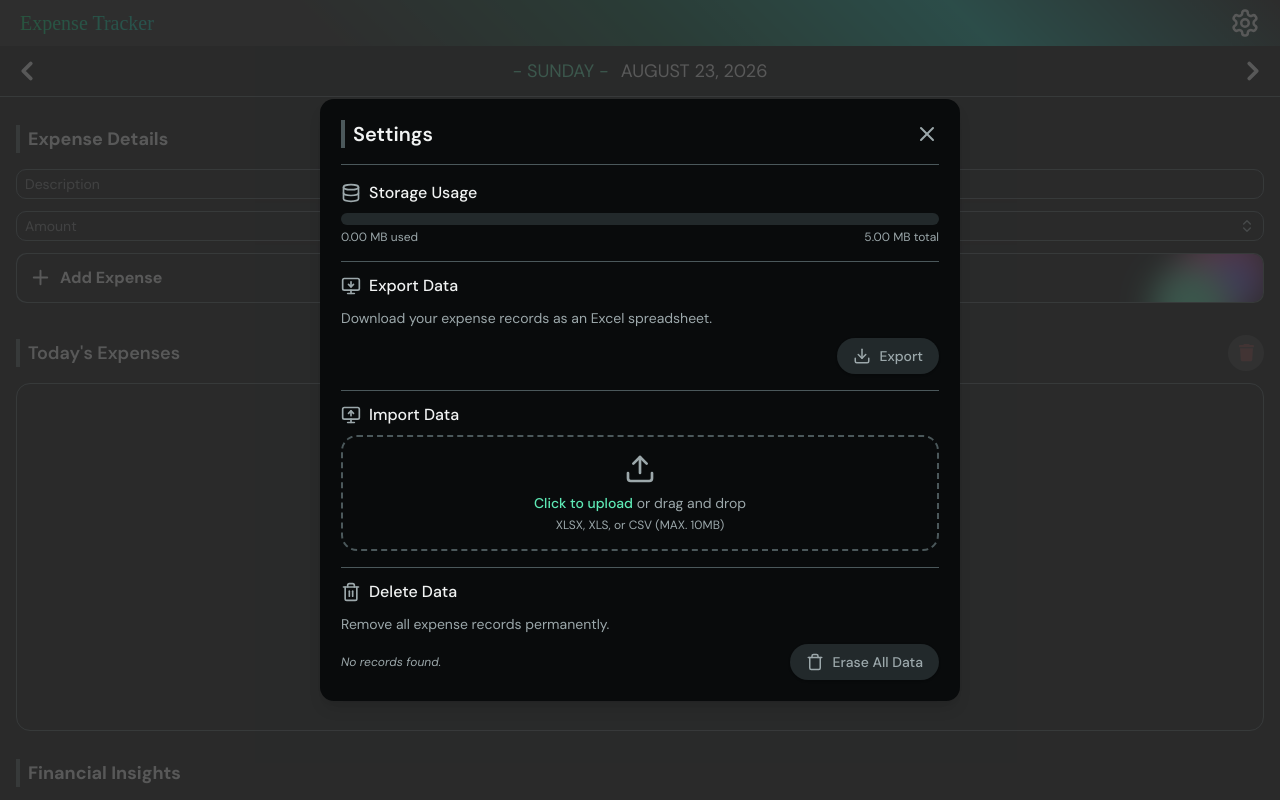
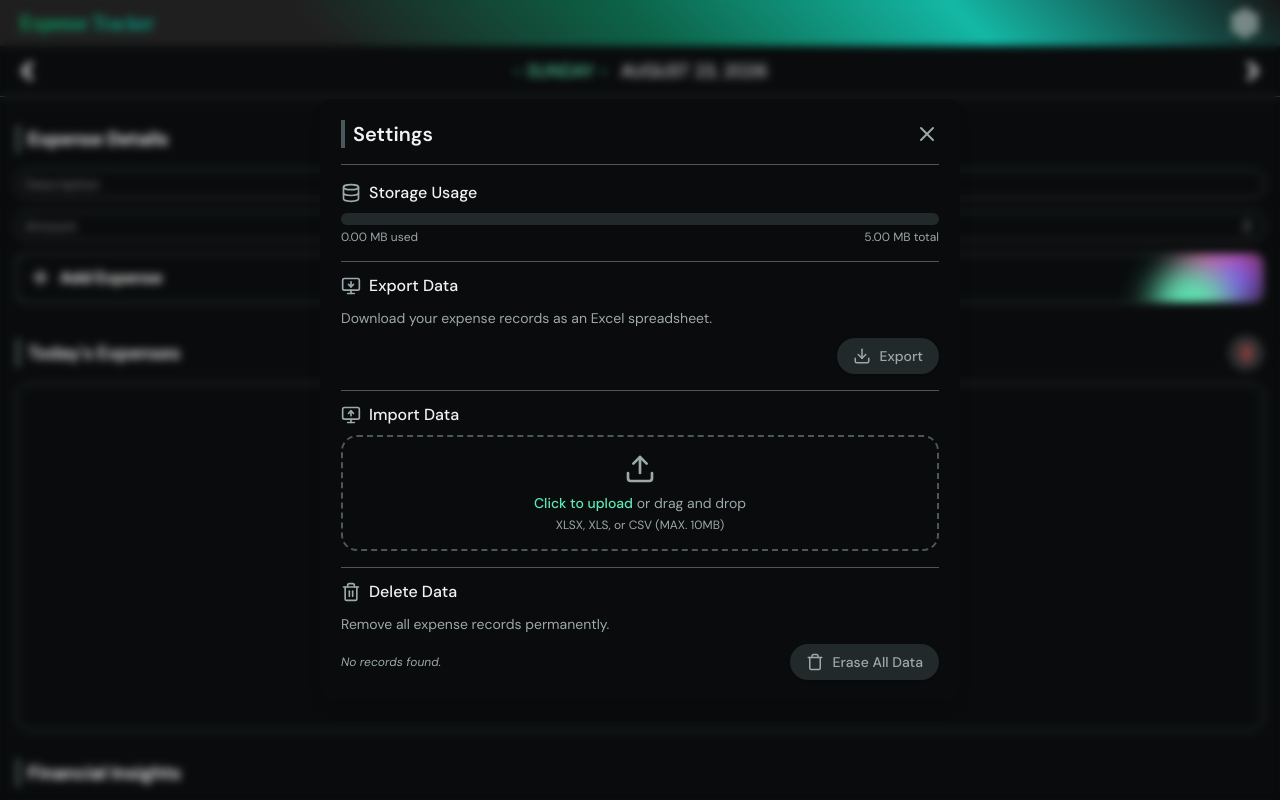
Before and after one commit to aaronpaulxx/expense-tracker, a React (Vite) app: page / in a window 1280 px wide. Both pictures are taken after a click on the button 1245 px from the left and 23 px from the top of the page. Built offline with nearby package versions, Linux system fonts and the light colour scheme; a web font is replaced by a local one.

Commit message:
refactor: added backdrop blur again on modals

```diff
--- a/src/components/DeleteConfirmationModal.jsx
+++ b/src/components/DeleteConfirmationModal.jsx
@@ -30,7 +30,7 @@ const DeleteConfirmationModal = ({
           leaveFrom="opacity-100"
           leaveTo="opacity-0"
         >
-          <div className="fixed inset-0 bg-[#333333]/80" />
+          <div className="fixed inset-0 backdrop-blur-xs" />
         </Transition.Child>
 
         <div className="fixed inset-0 overflow-y-auto">
--- a/src/components/Settings.jsx
+++ b/src/components/Settings.jsx
@@ -138,7 +138,7 @@ const Settings = ({
           leaveFrom="opacity-100"
           leaveTo="opacity-0"
         >
-          <div className="fixed inset-0 bg-[#333333]/80 transition-all" />
+          <div className="fixed inset-0 backdrop-blur-xs transition-all" />
         </Transition.Child>
         <div className="fixed inset-0 flex items-center justify-center p-4">
           <Transition.Child
```
